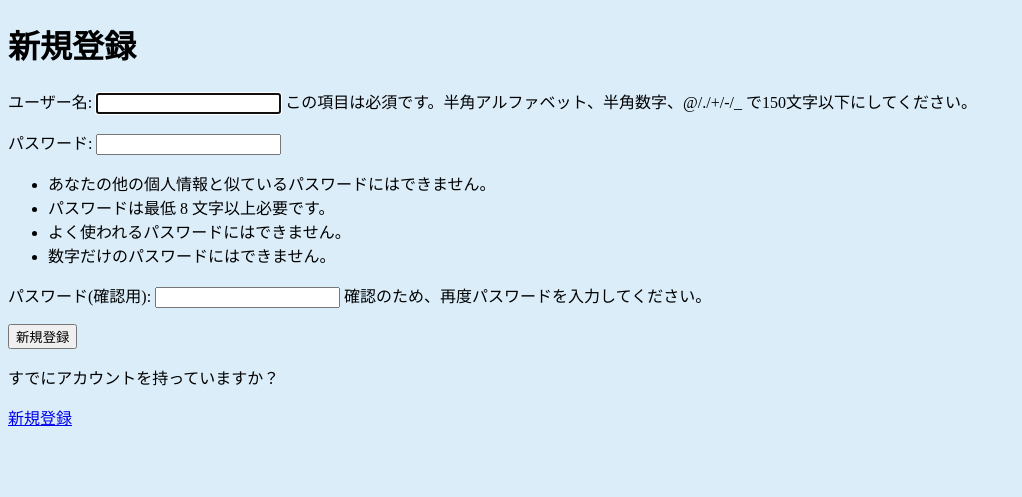
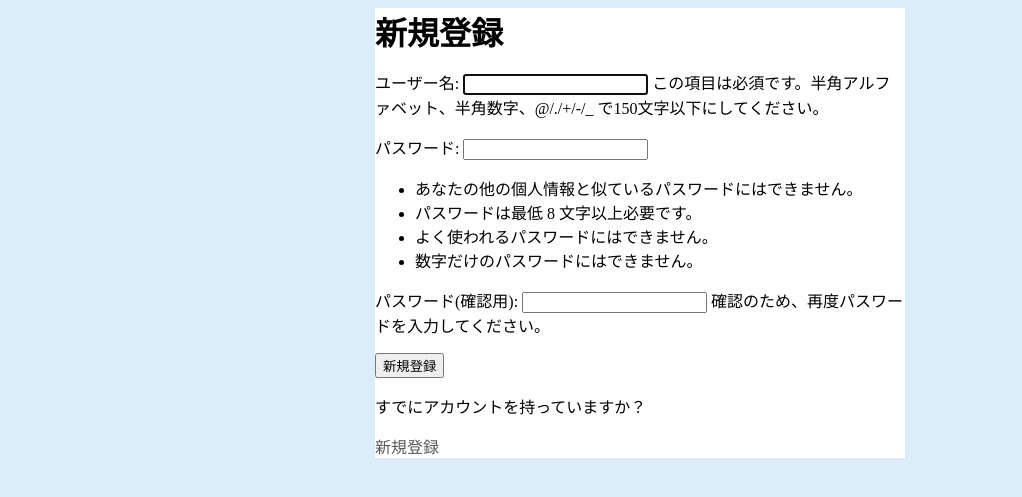
Before and after one commit to t-hirata74/django-todo-project, a Django app: page /register/ in a window 1280 px wide. Shown: the top 497 px of the page, without its empty margins (0-1022 px from the left). Run offline with Django 4.2, Linux system fonts and the light colour scheme.

Commit message:
タスクアプリ全体の位置をCSSで調整する

```diff
--- a/djangoTodoProject/todoapp/templates/todoapp/base.html
+++ b/djangoTodoProject/todoapp/templates/todoapp/base.html
@@ -14,6 +14,23 @@
     font-family: "M PLUS Rpunted 1c"
     margin-top: 55px;
   }
+
+  .todoAppWrapper {
+    max-width: 530px;
+    margin: 0 auto;
+    background-color: white;
+    box-shadow: 0px 12px 18px -7px #777777
+    border-radius: 10px;
+  }
+
+  a {
+    color: #595959;
+    text-decoration: none;
+  }
+
+  h1 {
+    margin: 0;
+  }
 </style>
 <body>
   <div class="todoAppWrapper">
```
